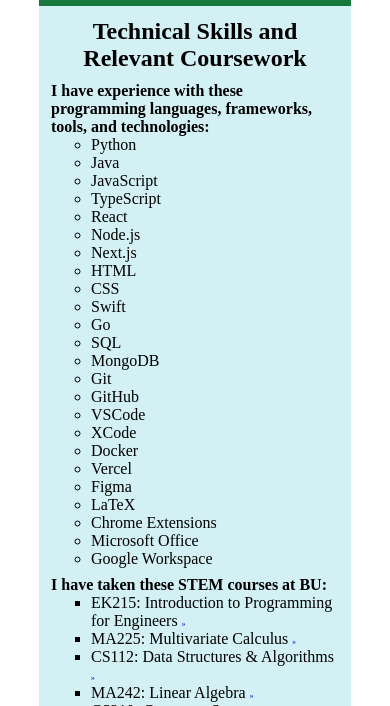
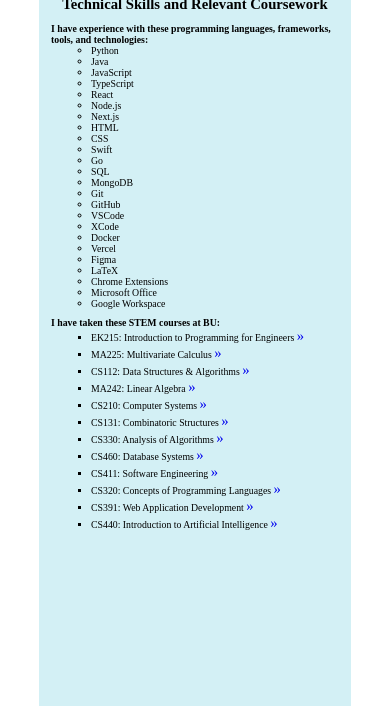
Before and after one commit to ethanrkey/cs391mp1, a plain HTML site: page sections/skills.html in a window 390 px wide. Shown: the part 128-834 px from the top of the page. Drawn offline with Linux system fonts and the light colour scheme.

Commit message:
responsive text sizing

```diff
--- a/globals.css
+++ b/globals.css
@@ -27,7 +27,11 @@
     height: 150px;
 }
 
-#projects,
+#projects{
+    max-width: 200px;
+    height: 200px;
+}
+
 #contact-icons,
 #schools{
     max-width: 200px;
@@ -54,6 +58,10 @@
     flex-direction: row;
     gap: 10px;
     padding: 10px;
+}
+
+#proj-title{
+    font-size: calc(1.2px + 1.2vw);
 }
 
 #calc{
@@ -86,10 +94,16 @@
     list-style-type: square;
 }
 
+#arrow{
+    font-size: calc(1.5px + 1.5vw);
+    text-decoration: none;
+}
+
 /* Element selectors */
 
 body{
     height: 100vh;
+    font-size: calc(1.5px + 1.5vw);
 }
 
 header{
@@ -158,6 +172,10 @@
 }
 
 @media screen and (max-width: 750px) {
+    body{
+        font-size: calc(2px + 2vw);
+    }
+
     header{
         align-items: center;
     }
@@ -194,8 +212,17 @@
         overflow: visible;
     }
 
+    #proj-title{
+        font-size: calc(2px + 2vw);
+    }
+
     #contact-icons{
         width: 150px;
         height: 150px;
     }
+
+    #arrow{
+        font-size: calc(3px + 3vw);
+        text-decoration: none;
+    }
 }
--- a/sections/skills.html
+++ b/sections/skills.html
@@ -54,18 +54,42 @@
                     </ul>
                     <strong style="padding-top: 8px">I have taken these STEM courses at BU:</strong>
                     <ul id="square-list">
-                        <li>EK215: Introduction to Programming for Engineers <a href="https://www.bu.edu/academics/eng/courses/eng-ek-125/" target="_blank" style="font-size: calc(1.5px + 1.5vw); text-decoration: none;">»</a></li>
-                        <li>MA225: Multivariate Calculus <a href="https://www.bu.edu/academics/cas/courses/cas-ma-225/" target="_blank" style="font-size: calc(1.5px + 1.5vw); text-decoration: none;">»</a></li>
-                        <li>CS112: Data Structures & Algorithms <a href="https://www.bu.edu/academics/cas/courses/cas-cs-112/" target="_blank" style="font-size: calc(1.5px + 1.5vw); text-decoration: none;">»</a></li>
-                        <li>MA242: Linear Algebra <a href="https://www.bu.edu/academics/cas/courses/cas-ma-242/" target="_blank" style="font-size: calc(1.5px + 1.5vw); text-decoration: none;">»</a></li>
-                        <li>CS210: Computer Systems <a href="https://www.bu.edu/academics/hub/courses/cas-cs-210/" target="_blank" style="font-size: calc(1.5px + 1.5vw); text-decoration: none;">»</a></li>
-                        <li>CS131: Combinatoric Structures <a href="https://www.bu.edu/academics/cas/courses/cas-cs-131/" target="_blank" style="font-size: calc(1.5px + 1.5vw); text-decoration: none;">»</a></li>
-                        <li>CS330: Analysis of Algorithms <a href="https://www.bu.edu/academics/cas/courses/cas-cs-330/" target="_blank" style="font-size: calc(1.5px + 1.5vw); text-decoration: none;">»</a></li>
-                        <li>CS460: Database Systems <a href="https://www.bu.edu/academics/cas/courses/cas-cs-460/" target="_blank" style="font-size: calc(1.5px + 1.5vw); text-decoration: none;">»</a></li>
-                        <li>CS411: Software Engineering <a href="https://www.bu.edu/academics/hub/courses/cas-cs-411/" target="_blank" style="font-size: calc(1.5px + 1.5vw); text-decoration: none;">»</a></li>
-                        <li>CS320: Concepts of Programming Languages <a href="https://www.bu.edu/academics/cas/courses/cas-cs-320/" target="_blank" style="font-size: calc(1.5px + 1.5vw); text-decoration: none;">»</a></li>
-                        <li>CS391: Web Application Development <a href="https://www.bu.edu/academics/cas/courses/cas-cs-391/" target="_blank" style="font-size: calc(1.5px + 1.5vw); text-decoration: none;">»</a></li>
-                        <li>CS440: Introduction to Artificial Intelligence <a href="https://www.bu.edu/academics/cas/courses/cas-cs-440/" target="_blank" style="font-size: calc(1.5px + 1.5vw); text-decoration: none;">»</a></li>
+                        <li>EK215: Introduction to Programming for Engineers
+                            <a id="arrow" href="https://www.bu.edu/academics/eng/courses/eng-ek-125/" target="_blank" >»</a>
+                        </li>
+                        <li>MA225: Multivariate Calculus
+                            <a id="arrow" href="https://www.bu.edu/academics/cas/courses/cas-ma-225/" target="_blank" >»</a>
+                        </li>
+                        <li>CS112: Data Structures & Algorithms
+                            <a id="arrow" href="https://www.bu.edu/academics/cas/courses/cas-cs-112/" target="_blank" >»</a>
+                        </li>
+                        <li>MA242: Linear Algebra
+                            <a id="arrow" href="https://www.bu.edu/academics/cas/courses/cas-ma-242/" target="_blank" >»</a>
+                        </li>
+                        <li>CS210: Computer Systems
+                            <a id="arrow" href="https://www.bu.edu/academics/hub/courses/cas-cs-210/" target="_blank" >»</a>
+                        </li>
+                        <li>CS131: Combinatoric Structures
+                            <a id="arrow" href="https://www.bu.edu/academics/cas/courses/cas-cs-131/" target="_blank" >»</a>
+                        </li>
+                        <li>CS330: Analysis of Algorithms
+                            <a id="arrow" href="https://www.bu.edu/academics/cas/courses/cas-cs-330/" target="_blank" >»</a>
+                        </li>
+                        <li>CS460: Database Systems
+                            <a id="arrow" href="https://www.bu.edu/academics/cas/courses/cas-cs-460/" target="_blank" >»</a>
+                        </li>
+                        <li>CS411: Software Engineering
+                            <a id="arrow" href="https://www.bu.edu/academics/hub/courses/cas-cs-411/" target="_blank" >»</a>
+                        </li>
+                        <li>CS320: Concepts of Programming Languages
+                            <a id="arrow" href="https://www.bu.edu/academics/cas/courses/cas-cs-320/" target="_blank" >»</a>
+                        </li>
+                        <li>CS391: Web Application Development
+                            <a id="arrow" href="https://www.bu.edu/academics/cas/courses/cas-cs-391/" target="_blank" >»</a>
+                        </li>
+                        <li>CS440: Introduction to Artificial Intelligence
+                            <a id="arrow" href="https://www.bu.edu/academics/cas/courses/cas-cs-440/" target="_blank" >»</a>
+                        </li>
                     </ul>
                 </main>
             </div>
```
Also changed, not shown: sections/projects.html (+4 -4 lines).
